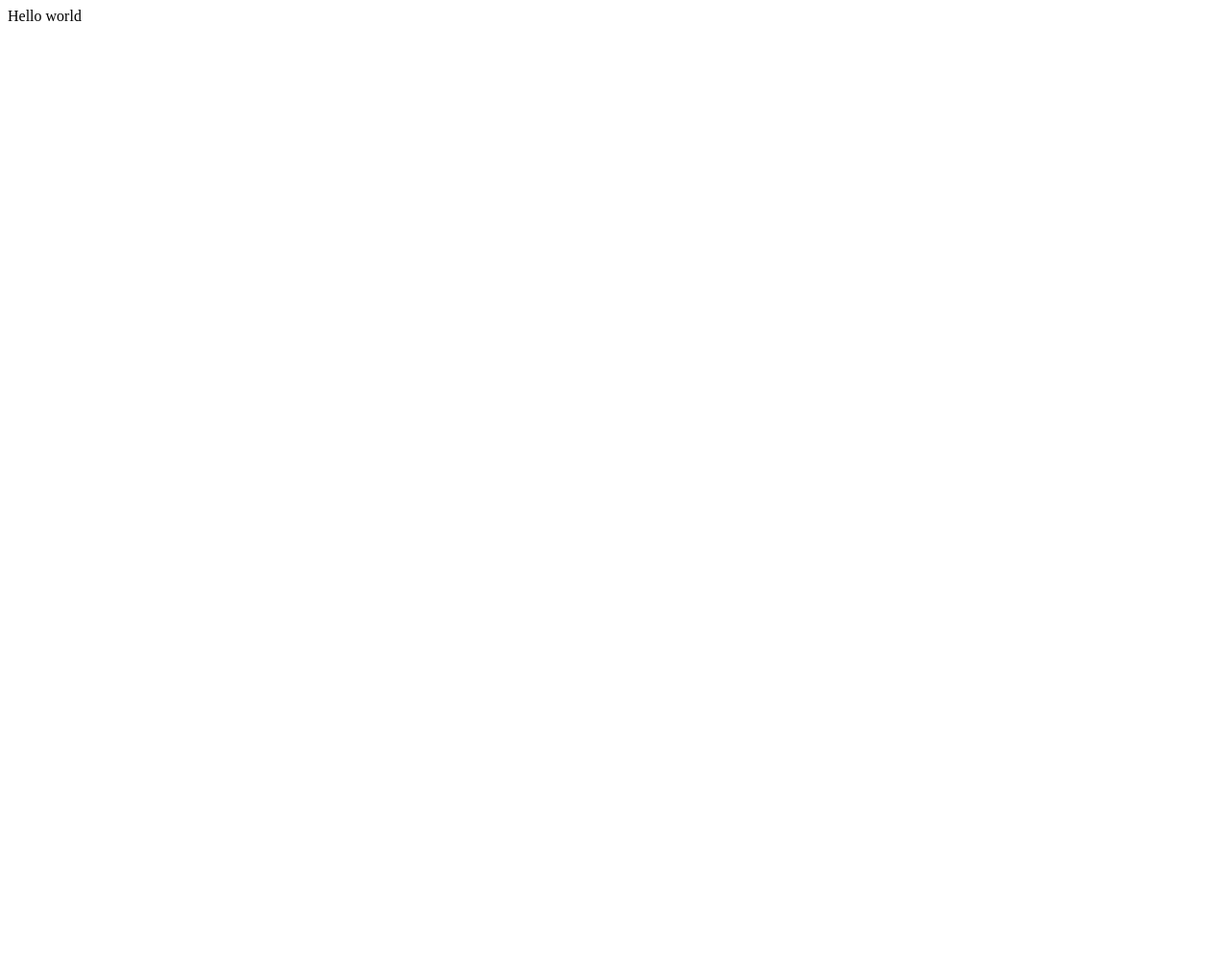
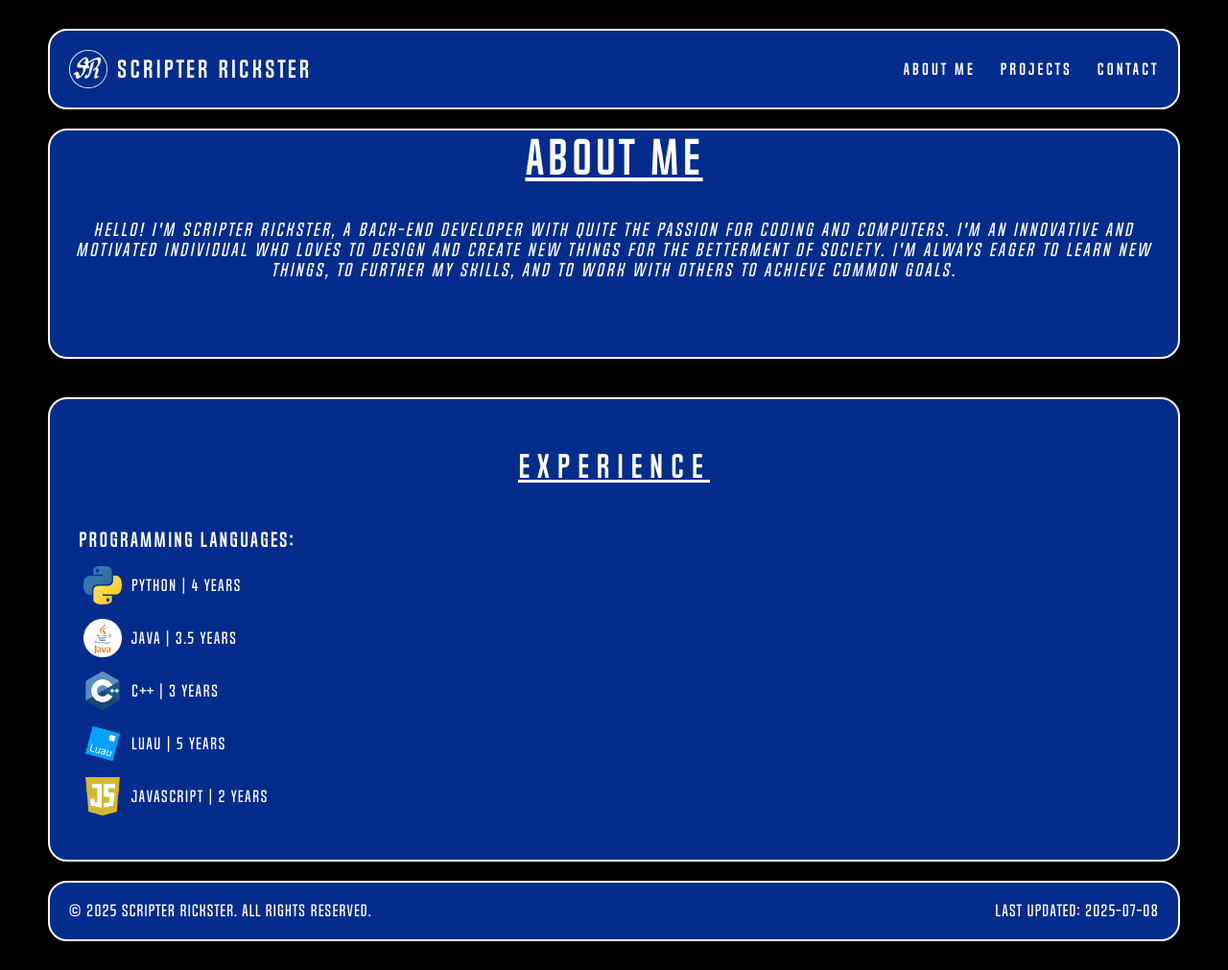
Before and after one commit to ScripterRickster/ScripterRickster-Website, a plain HTML site: page index.html in a window 1280 px wide. Shown: the whole page at 96% size. Before the commit the page ends 800 px from the top, so only its background shows below. Drawn offline with Linux system fonts and the light colour scheme.

Commit message:
create files

```diff
--- a/index.html
+++ b/index.html
@@ -4,13 +4,73 @@
 <head>
   <meta charset="utf-8">
   <meta name="viewport" content="width=device-width">
-  <title>replit</title>
-  <link href="style.css" rel="stylesheet" type="text/css" />
+  <title>About Me | Scripter Rickster</title>
+  <link href="website_style.css" rel="stylesheet" type="text/css" />
 </head>
 
 <body>
-  Hello world
-  <script src="script.js"></script>
+  <div class="page-wrapper">
+    <div id="topbar">
+      <div class="logo-container">
+        <div id="sr_icon">
+          <img src="assets/logos/SR_Icon.png" alt="SR Logo">
+        </div>
+        <div class="logo" id="NameTitle">Scripter Rickster</div>
+      </div>
+      <nav class="nav-links">
+        <a href="#">About Me</a>
+        <a href="#">Projects</a>
+        <a href="#">Contact</a>
+      </nav>
+    </div>
+
+    <div id="about-me">
+      <h1>About Me</h1>
+      <p id="am-desc">
+        Hello! I'm Scripter Rickster, a back-end developer with quite the passion for coding and computers. I'm an innovative and motivated individual who loves to design and create new things for the betterment of society. I'm always eager to learn new things, to further my skills, and to work with others to achieve common goals.
+      </p>
+    </div>
+
+    <div id="experience">
+      <h1>Experience</h1>
+        <div id="programming">
+          <h2>Programming Languages:</h2>
+          <ul class="p-languages">
+            <li>
+              <img src="assets/logos/python-logo.png">
+              Python | 4 Years
+            </li>
+            <li>
+              <img src="assets/logos/java-logo.png">
+              Java | 3.5 Years
+            </li>
+            <li>
+              <img src="assets/logos/cpp_logo.png" >
+              C++ | 3 Years
+            </li>
+            <li>
+              <img src="assets/logos/luau-logo.png">
+              LuaU | 5 Years
+            </li>
+            <li>
+              <img src="assets/logos/js_logo.png">
+              JavaScript | 2 Years
+            </li>
+          </ul>
+        </div>
+    </div>
+
+    <div id="bottombar">
+      <div id="bb_left">
+        © 2025 Scripter Rickster. All rights reserved.
+      </div>
+      <div id="bb_right">
+        Last Updated: 2025-07-08
+      </div>
+    </div>
+  </div>
+
+  <script src="webpage_main.js"></script>
 </body>
 
 </html>
--- a/style.css
+++ /dev/null
@@ -1,4 +0,0 @@
-html {
-  height: 100%;
-  width: 100%;
-}
--- /dev/null
+++ b/website_style.css
@@ -0,0 +1,175 @@
+@font-face{
+  font-family: 'ChosenceB';
+  src: url(fonts/Chosence_Bold.otf) format('truetype');
+}
+
+@font-face{
+  font-family: 'ChosenceR';
+  src: url(fonts/Chosence_Regular.otf) format('truetype');
+}
+
+@font-face{
+  font-family: 'ChosenceI';
+  src: url(fonts/Chosence_Regular_Italic.otf) format('truetype');
+}
+
+html, body {
+  margin: 0;
+  padding: 0;
+  overflow-x: hidden;
+  background-color: black;
+  font-family: 'ChosenceR', sans-serif;
+}
+
+
+.page-wrapper {
+  display: flex;
+  flex-direction: column;
+  gap: 20px;
+  padding: 30px 50px;
+  box-sizing: border-box;
+}
+
+
+#topbar, #about-me, #experience, #bottombar {
+  background-color: #032c8c;
+  color: white;
+  border-radius: 20px;
+  padding: 20px;
+  display: flex;
+  align-items: center;
+  justify-content: space-between;
+  font-family: 'ChosenceB', sans-serif;
+  letter-spacing: 2.5px;
+  border: 2px solid white;
+}
+
+#experience {
+  padding: 30px;
+  margin-top: 20px;
+  letter-spacing: 1.5px;
+  align-items: left;
+  flex-direction: column;
+  gap: 20px;
+}
+
+#sr_icon {
+  display: flex;
+  align-items: center;
+  margin-right: 10px;
+}
+
+#sr_icon img {
+  width: 40px;
+  height: 40px;
+  object-fit: contain;
+}
+
+#NameTitle {
+  display: flex;
+  align-items: center;
+  gap: 10px;
+  font-size: 1.5em;
+}
+
+.logo-container {
+  display: flex;
+  align-items: center;
+}
+
+.nav-links a {
+  color: white;
+  text-decoration: none;
+  margin-left: 20px;
+  transition: color 0.3s;
+}
+
+.nav-links a:hover {
+  color: black;
+}
+
+#about-me {
+  font-size: 1.5em;
+  display: flex;
+  flex-direction: column;
+  align-items: center;
+  justify-content: flex-start;
+  text-align: center;
+  height: 27vh;
+  padding-top: 0px;
+}
+
+#about-me h1 {
+  text-decoration: underline;
+  margin-bottom: 20px;
+  margin-top: 0;
+}
+
+#about-me p{
+  font-size: 0.75em;
+  font-family: 'ChosenceI',sans-serif;
+}
+
+
+
+#experience h1 {
+  font-size: 2em;
+  letter-spacing: 7px;
+  margin-bottom: 10px;
+  text-align: center;
+  text-decoration: underline;
+}
+
+#programming {
+  align-self: flex-start;
+  text-align: left;
+  width: 100%;
+}
+
+
+
+#programming h2 {
+  font-size: 1.25em;
+  margin-bottom: 10px;
+}
+
+.p-languages {
+  list-style: none;
+  padding-left: 0;
+  margin-left: 0;
+  display: flex;
+  flex-direction: column;
+  align-items: flex-start;
+  gap: 15px;
+}
+
+.p-languages li {
+  display: flex;
+  align-items: center;
+  font-size: 1em;
+  font-family: 'ChosenceR', sans-serif;
+  gap: 10px;
+  padding-left: 5px;
+}
+
+
+
+.p-languages img {
+  width: 40px;
+  height: 40px;
+  object-fit: contain;
+  vertical-align: middle;
+}
+
+
+#bottombar {
+  font-size: 1em;
+  letter-spacing: 1px;
+  display: flex;
+  flex-direction: row;
+  justify-content: space-between;
+  align-items: center;
+  font-family: 'ChosenceR', sans-serif;
+  padding: 20px;
+  border-radius: 20px;
+}
```
Also changed, not shown: assets/logos/SR_Icon.png (added), assets/logos/c-logo.png (added), assets/logos/cpp_logo.png (added), assets/logos/java-logo.png (added), assets/logos/js_logo.png (added), assets/logos/lua-logo.png (added), assets/logos/luau-logo.png (added), assets/logos/python-logo.png (added), fonts/Chosence_Bold.otf (added), fonts/Chosence_Bold_Italic.otf (added), fonts/Chosence_Light.otf (added), fonts/Chosence_Light_Italic.otf (added), fonts/Chosence_Regular.otf (added), fonts/Chosence_Regular_Italic.otf (added), 2 more files.
